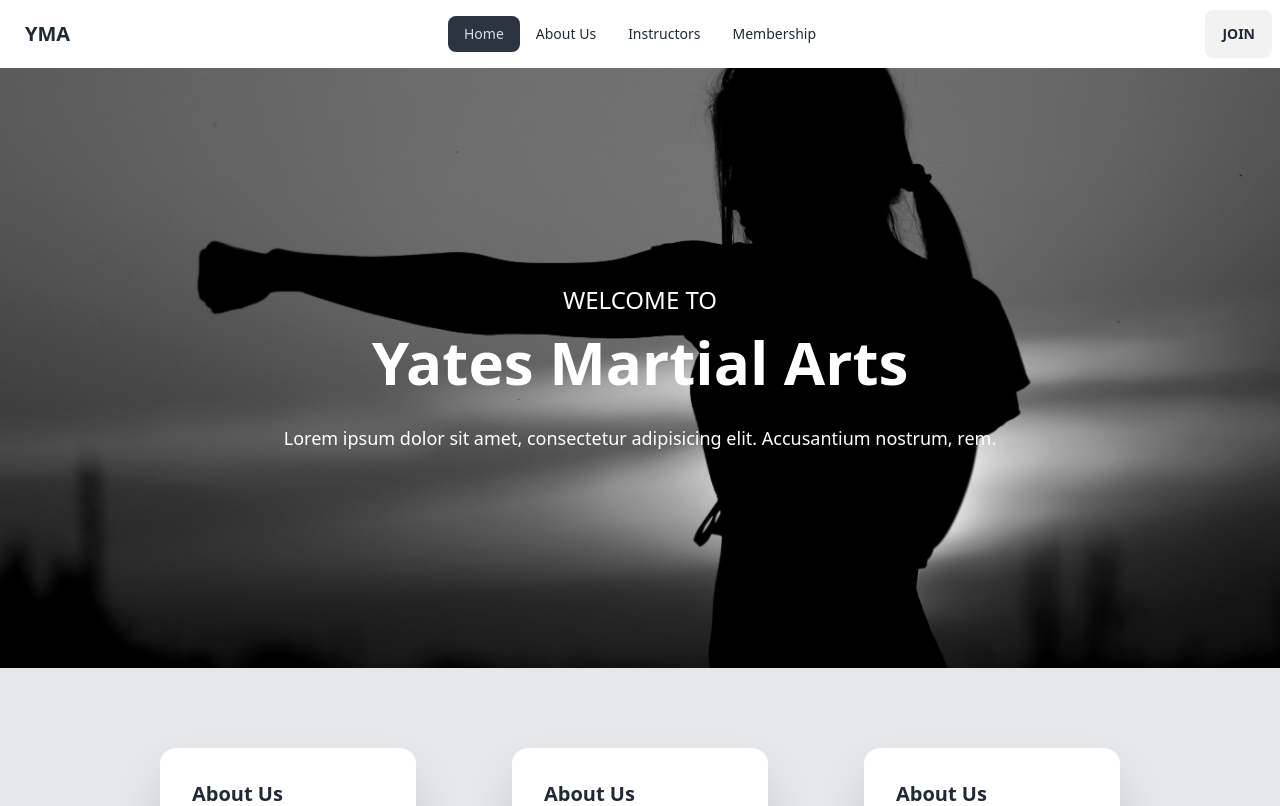
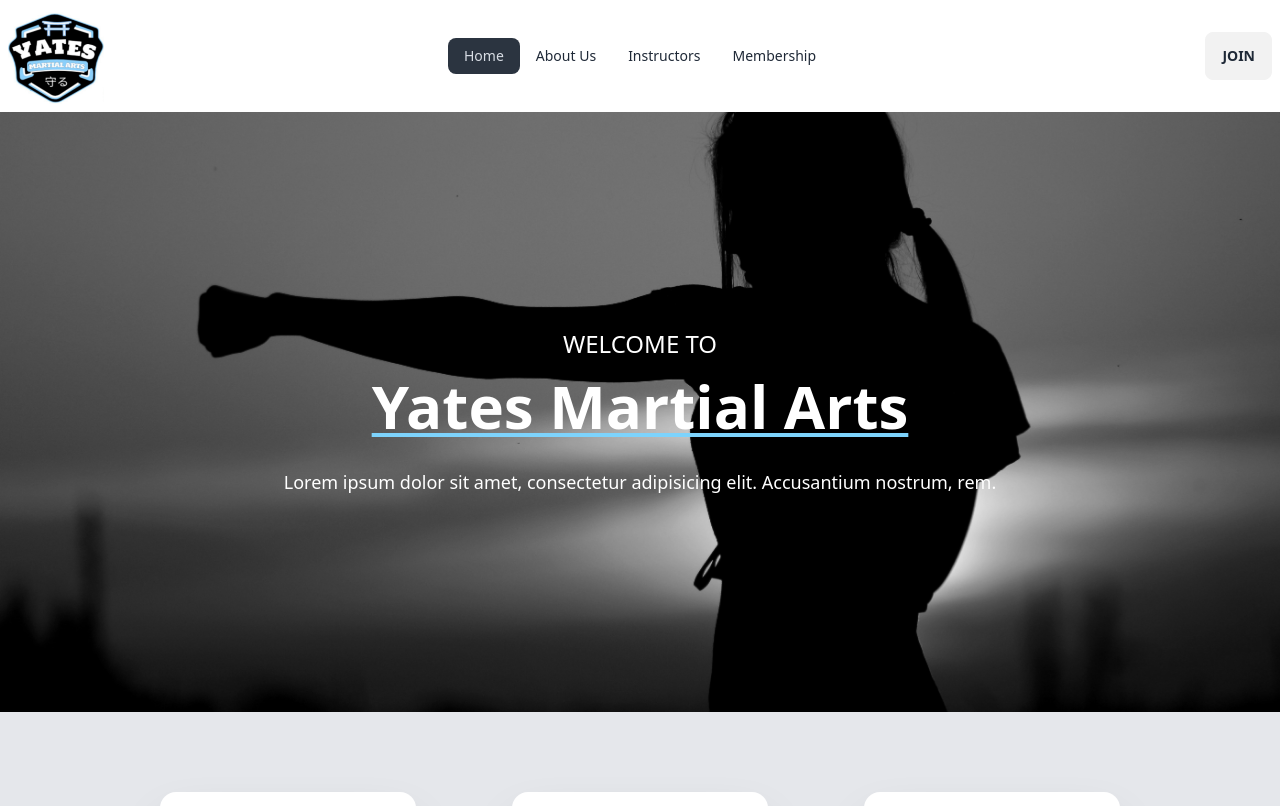
Before and after one commit to brandonscott4/yates-martial-arts, a React (Vite) app in the folder frontend/: page / in a window 1280 px wide. Shown: the top 806 px of the page. Built offline with nearby package versions, Linux system fonts and the light colour scheme.

Commit message:
added logo

```diff
--- a/frontend/src/components/Navbar.jsx
+++ b/frontend/src/components/Navbar.jsx
@@ -28,7 +28,7 @@ function Navbar() {
               </li>
             </ul>
           </div>
-          <a className="btn btn-ghost normal-case text-xl">YMA</a>
+          <img src="/logo.jpg" alt="logo" className=" h-24 w-24" />
         </div>
         <div className="navbar-center hidden lg:flex">
           <ul className="menu menu-horizontal px-1">
--- a/frontend/src/routes/Home.jsx
+++ b/frontend/src/routes/Home.jsx
@@ -3,13 +3,13 @@ function Home() {
     <>
       <div className="relative">
         <img
-          src="../../public/karate-woman.jpg"
+          src="/karate-woman.jpg"
           alt="My Image"
           className=" h-96 lg:h-[600px] w-full object-cover grayscale"
         />
         <div className="absolute top-0 left-0 w-full h-full flex flex-col items-center justify-center">
           <p className="text-white text-2xl">WELCOME TO</p>
-          <p className="text-white font-bold text-4xl sm:text-6xl mt-4">
+          <p className="text-white font-bold text-4xl sm:text-6xl mt-4 underline decoration-4 underline-offset-4 decoration-sky-300">
             Yates Martial Arts
           </p>
           <p className="text-white text-s sm:text-lg text-center mt-8">
--- a/frontend/src/routes/Instructors.jsx
+++ b/frontend/src/routes/Instructors.jsx
@@ -1,11 +1,11 @@
 function Instructors() {
   return (
     <>
-      <div className="flex flex-col gap-10 items-center">
+      <div className="flex flex-col items-center">
         <div className="bg-gray-200 py-20 w-full flex justify-center">
           <div className="card lg:card-side bg-base-100 shadow-xl lg:w-1/3">
             <figure>
-              <img src="../../public/portrait.jpeg" alt="Album" />
+              <img src="/portrait.jpeg" alt="Album" />
             </figure>
             <div className="card-body">
               <h2 className="card-title">Luke Yates</h2>
@@ -20,7 +20,7 @@ function Instructors() {
         <div className="py-20 w-full flex justify-center">
           <div className="card lg:card-side bg-base-100 shadow-xl lg:w-1/3 border">
             <figure>
-              <img src="../../public/portrait.jpeg" alt="Album" />
+              <img src="/portrait.jpeg" alt="Album" />
             </figure>
             <div className="card-body">
               <h2 className="card-title">Luke Yates</h2>
@@ -35,7 +35,7 @@ function Instructors() {
         <div className="bg-gray-200 py-20 w-full flex justify-center">
           <div className="card lg:card-side bg-base-100 shadow-xl lg:w-1/3">
             <figure>
-              <img src="../../public/portrait.jpeg" alt="Album" />
+              <img src="/portrait.jpeg" alt="Album" />
             </figure>
             <div className="card-body">
               <h2 className="card-title">Luke Yates</h2>
```
Also changed, not shown: frontend/public/logo.jpg (added).
